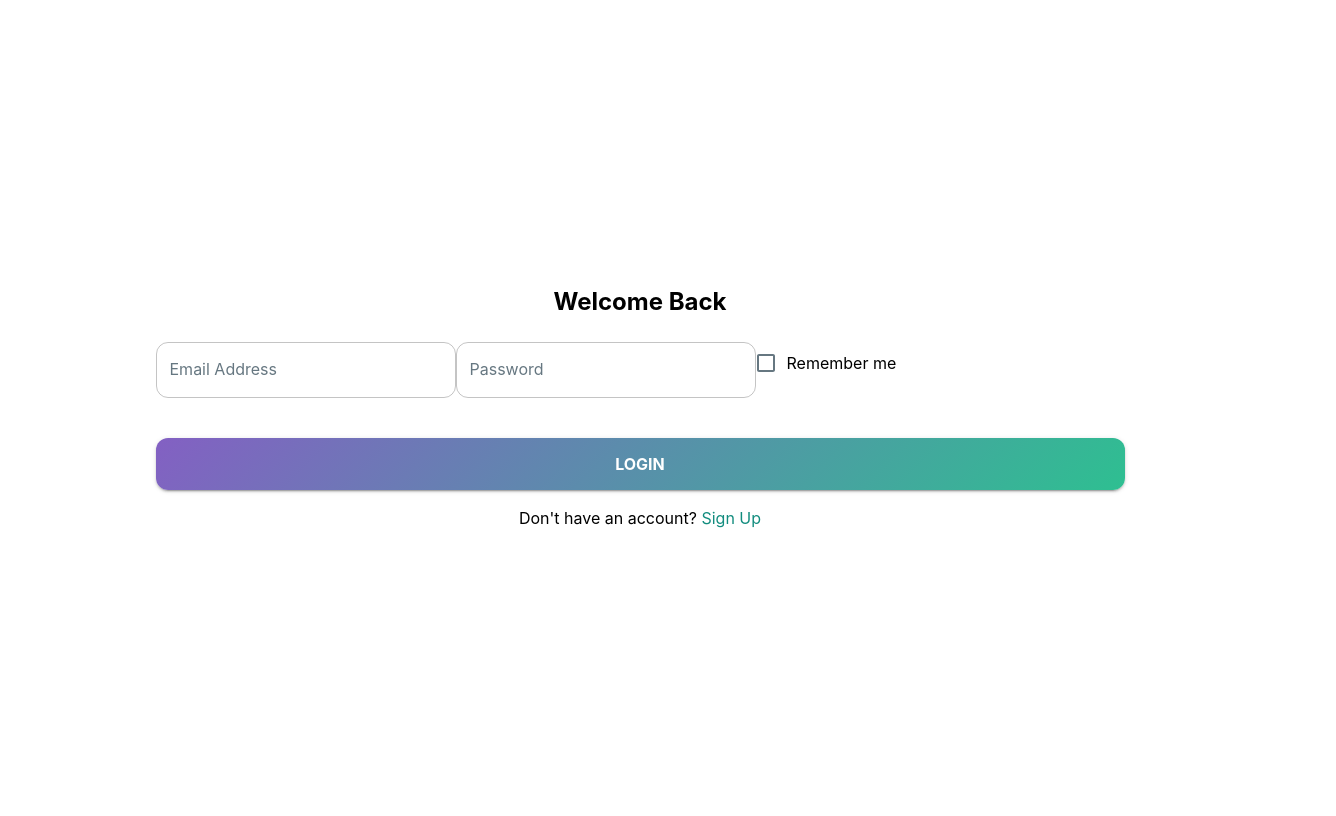
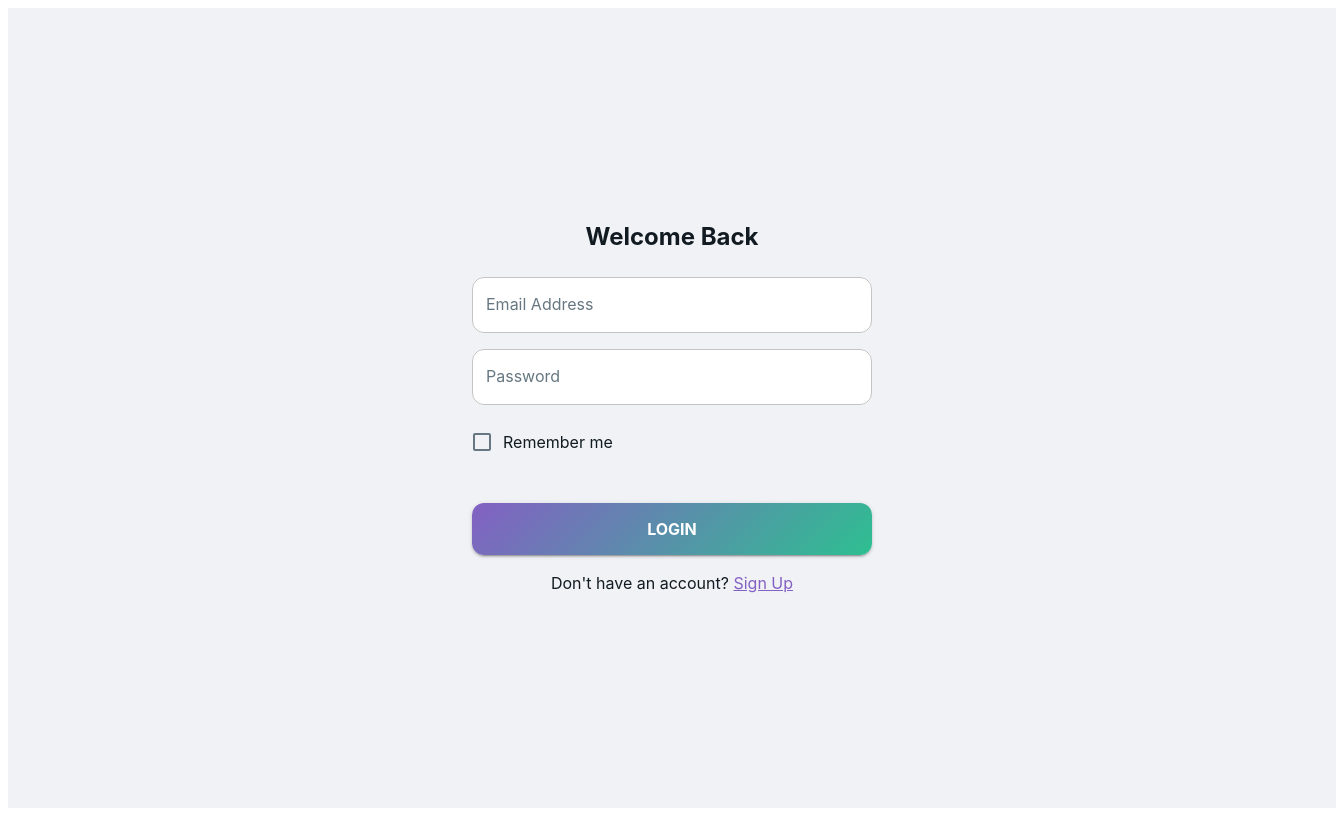
Before and after one commit to jassyio/ultra, a React (Vite) app in the folder frontend/: page /login in a window 1280 px wide. Shown: the whole page, 1336 px wide, since content can reach past the window. Built offline with nearby package versions, Linux system fonts and the light colour scheme; no server answers.

Commit message:
dark theme implemented

```diff
--- a/frontend/src/components/pages/Login.jsx
+++ b/frontend/src/components/pages/Login.jsx
@@ -1,5 +1,5 @@
 import { useState, useContext } from "react";
-import { Box, TextField, Button, Typography, Checkbox, FormControlLabel, Alert } from "@mui/material";
+import { Box, TextField, Button, Typography, Checkbox, FormControlLabel, Alert, useTheme } from "@mui/material";
 import { useNavigate } from "react-router-dom";
 import { AuthContext } from "../../context/AuthContext";
 import axios from "axios";
@@ -10,6 +10,7 @@ const Login = () => {
   const [loading, setLoading] = useState(false);
   const { login } = useContext(AuthContext);
   const navigate = useNavigate();
+  const theme = useTheme();
 
   const handleChange = (e) => {
     setCredentials({ ...credentials, [e.target.name]: e.target.value });
@@ -63,20 +64,30 @@ const Login = () => {
         flexDirection: "column",
         justifyContent: "center",
         alignItems: "center",
-        backgroundColor: "#fff",
+        backgroundColor: theme.palette.background.default,
+        color: theme.palette.text.primary,
+        width: "100%",
+        maxWidth: "100vw",
+        px: { xs: 2, sm: 4 },
       }}
     >
-      <Typography variant="h5" sx={{ fontWeight: "bold", marginBottom: 3 }}>
+      <Typography variant="h5" sx={{ fontWeight: "bold", marginBottom: 3, color: theme.palette.text.primary }}>
         Welcome Back
       </Typography>
-      <form onSubmit={handleLogin}>
+      <form onSubmit={handleLogin} style={{ width: "100%", maxWidth: "400px" }}>
         <TextField
           label="Email Address"
           name="phone"
           type="email"
           value={credentials.phone}
           onChange={handleChange}
-          sx={{ width: "300px", marginBottom: 2 }}
+          sx={{
+            width: "100%",
+            marginBottom: 2,
+            "& .MuiOutlinedInput-root": {
+              backgroundColor: theme.palette.background.paper,
+            }
+          }}
         />
         <TextField
           label="Password"
@@ -84,7 +95,13 @@ const Login = () => {
           type="password"
           value={credentials.password}
           onChange={handleChange}
-          sx={{ width: "300px", marginBottom: 2 }}
+          sx={{
+            width: "100%",
+            marginBottom: 2,
+            "& .MuiOutlinedInput-root": {
+              backgroundColor: theme.palette.background.paper,
+            }
+          }}
         />
         <FormControlLabel
           control={
@@ -95,10 +112,10 @@ const Login = () => {
             />
           }
           label="Remember me"
-          sx={{ width: "300px", marginBottom: 2 }}
+          sx={{ width: "100%", marginBottom: 2, color: theme.palette.text.primary }}
         />
         {error && (
-          <Alert severity="error" sx={{ width: "300px", marginBottom: 2 }}>
+          <Alert severity="error" sx={{ width: "100%", marginBottom: 2 }}>
             {error}
           </Alert>
         )}
@@ -111,17 +128,25 @@ const Login = () => {
             fontWeight: "bold",
             fontSize: "1rem",
             marginTop: 3,
+            background: `linear-gradient(135deg, ${theme.palette.primary.main} 0%, ${theme.palette.secondary.main} 100%)`,
+            "&:hover": {
+              background: `linear-gradient(135deg, ${theme.palette.primary.dark} 0%, ${theme.palette.secondary.dark} 100%)`,
+            }
           }}
           disabled={loading}
         >
           {loading ? "Logging In..." : "Login"}
         </Button>
       </form>
-      <Typography sx={{ marginTop: 2 }}>
+      <Typography sx={{ marginTop: 2, color: theme.palette.text.primary }}>
         Don't have an account?{" "}
         <span
           onClick={() => navigate("/register")}
-          style={{ color: "#128C7E", cursor: "pointer" }}
+          style={{
+            color: theme.palette.primary.main,
+            cursor: "pointer",
+            textDecoration: "underline"
+          }}
         >
           Sign Up
         </span>
```
